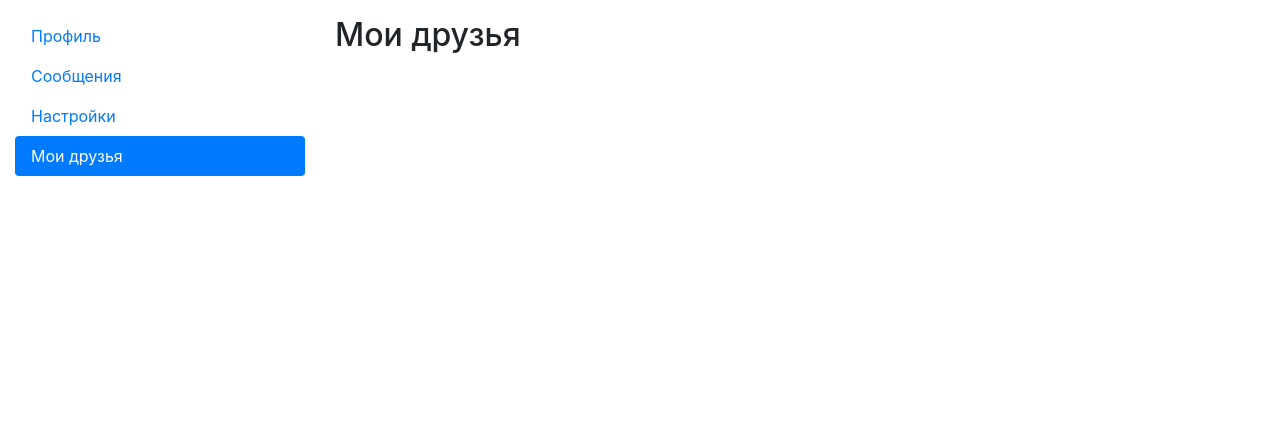
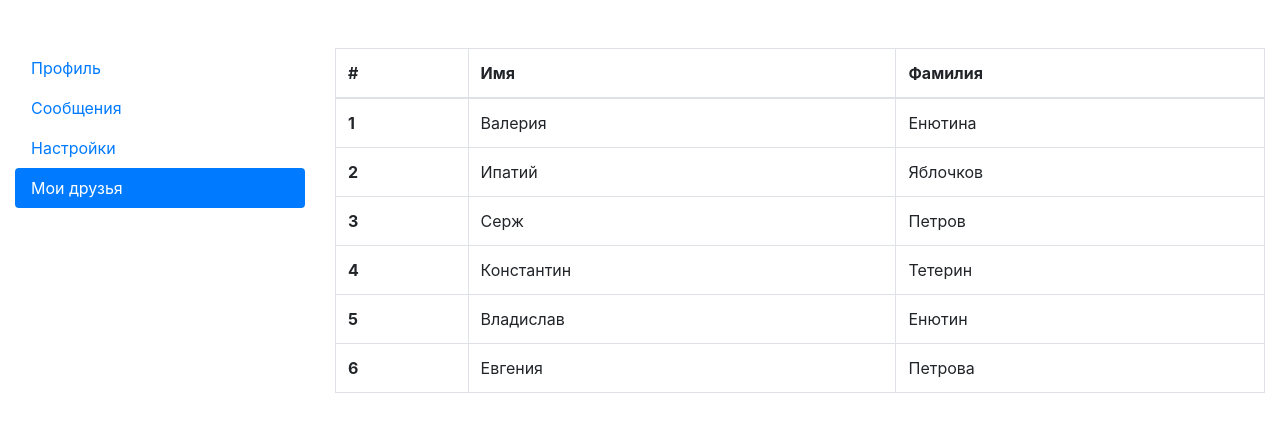
Before and after one commit to Lidia-Menshikova/react-975, a React (Create React App) app: page /friends in a window 1280 px wide. Shown: the top 432 px of the page. Built offline with nearby package versions, Linux system fonts and the light colour scheme.

Commit message:
GetUsers, working Friends

```diff
--- a/src/App.jsx
+++ b/src/App.jsx
@@ -1,28 +1,20 @@
 import { NavLink, Route, Routes } from "react-router-dom";
 import "./App.css";
 import Profile from "./components/Profile";
-
-const Messages = () => {
-  return <h2>Страница с сообщениями</h2>;
-};
-const Settings = () => {
-  return <h2>Страница с настройками</h2>;
-};
-const Friends = () => {
-  return <h2>Мои друзья</h2>;
-};
+import Messages from "./components/Messages";
+import Settings from "./components/Settings";
+import Friends from "./components/Friends";
 
 function App(props) {
-  console.log(props);
   return (
-    <div className="container-fluid mt-3">
+    <div className="container-fluid mt-5">
       <div className="row">
         <div className="col-sm-3">
           <div
             className="nav flex-column nav-pills"
             aria-orientation="vertical"
           >
-            <NavLink className="nav-link " to="profile">
+            <NavLink className="nav-link" to="profile">
               Профиль
             </NavLink>
             <NavLink className="nav-link" to="messages">
@@ -40,11 +32,14 @@
           <Routes>
             <Route
               path="/profile"
-              element={<Profile function={props.function} />}
+              element={<Profile function={props.function.key_getUser} />}
             />
             <Route path="/messages" element={<Messages />} />
             <Route path="/settings" element={<Settings />} />
-            <Route path="/friends" element={<Friends />} />
+            <Route
+              path="/friends"
+              element={<Friends function={props.function.key_getUsers} />}
+            />
           </Routes>
         </div>
       </div>
--- /dev/null
+++ b/src/components/Friends.jsx
@@ -0,0 +1,41 @@
+const TableRow = (props) => {
+  return (
+    <tr>
+      <th scope="row">{props.index + 1}</th>
+      <td>{props.name}</td>
+      <td>{props.lastname}</td>
+    </tr>
+  );
+};
+
+const Friends = (props) => {
+  let users = props.function();
+  let usersCount = Object.keys(users).length;
+  let userRow = [];
+
+  for (let i = 0; i < usersCount; i++) {
+    userRow.push(
+      <TableRow
+        key={i}
+        index={i}
+        name={users[i].name}
+        lastname={users[i].lastname}
+      />
+    );
+  }
+
+  return (
+    <table className="table table-bordered">
+      <thead>
+        <tr>
+          <th scope="col">#</th>
+          <th scope="col">Имя</th>
+          <th scope="col">Фамилия</th>
+        </tr>
+      </thead>
+      <tbody>{userRow}</tbody>
+    </table>
+  );
+};
+
+export default Friends;
--- /dev/null
+++ b/src/components/Messages.jsx
@@ -0,0 +1,4 @@
+const Messages = () => {
+  return <h2>Страница с сообщениями</h2>;
+};
+export default Messages;
--- a/src/components/Profile.jsx
+++ b/src/components/Profile.jsx
@@ -13,8 +13,8 @@
           {user.name} {user.lastname}
         </h1>
         <h2 className={styles.about}>{user.about}</h2>
-        <p>E-mail: {user.email}</p>
-        <p>Id: {user.id}</p>
+        <p className={styles.email}>E-mail: {user.email}</p>
+        <p style={{ fontWeight: "700" }}>Id: {user.id}</p>
         <p className={styles.paragraph}>
           Lorem ipsum dolor sit amet consectetur adipisicing elit. Ex magnam
           nesciunt earum similique mollitia nam numquam consequatur
--- a/src/components/Profile.module.css
+++ b/src/components/Profile.module.css
@@ -1,9 +1,13 @@
 .about {
   color: brown;
 }
-
 .paragraph {
   font-style: italic;
   color: blue;
   font-size: 1.2rem;
 }
+.email {
+  font-size: 1.2rem;
+  font-weight: 700;
+  color: brown;
+}
--- /dev/null
+++ b/src/components/Settings.jsx
@@ -0,0 +1,5 @@
+const Settings = () => {
+  return <h2>Страница с настройками</h2>;
+};
+
+export default Settings;
--- a/src/index.js
+++ b/src/index.js
@@ -3,14 +3,14 @@
 import "./index.css";
 import App from "./App";
 import { BrowserRouter } from "react-router-dom";
-import { getUser } from "./state";
+import { getUser, getUsers } from "./state";
 
 //import reportWebVitals from './reportWebVitals';
 
 const root = ReactDOM.createRoot(document.getElementById("root"));
 root.render(
   <BrowserRouter>
-    <App function={getUser} />
+    <App function={{ key_getUser: getUser, key_getUsers: getUsers }} />
   </BrowserRouter>
 );
 
--- a/src/state.jsx
+++ b/src/state.jsx
@@ -7,6 +7,19 @@
   avatar: "https://www.seekpng.com/png/full/356-3562377_personal-user.png",
 };
 
+const users = {
+  0: { name: "Валерия", lastname: "Енютина" },
+  1: { name: "Ипатий", lastname: "Яблочков" },
+  2: { name: "Серж", lastname: "Петров" },
+  3: { name: "Константин", lastname: "Тетерин" },
+  4: { name: "Владислав", lastname: "Енютин" },
+  5: { name: "Евгения", lastname: "Петрова" },
+};
+
 export function getUser() {
   return user;
 }
+
+export function getUsers() {
+  return users;
+}
```
